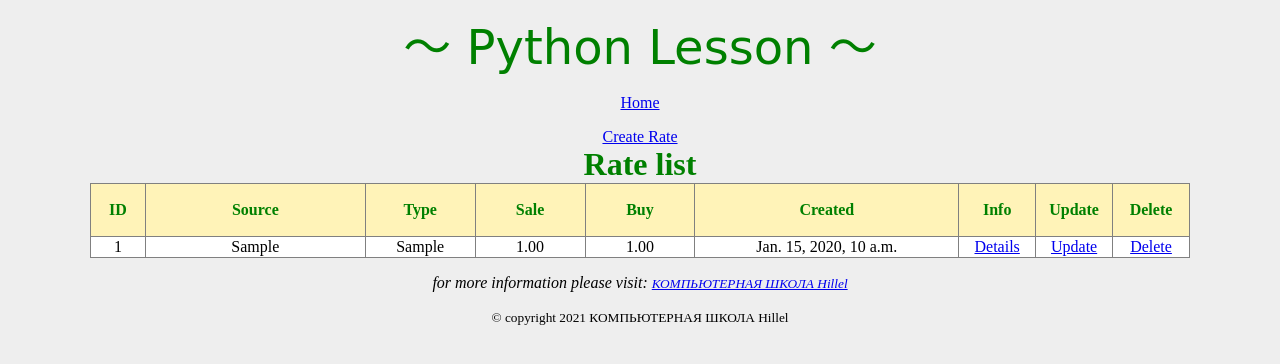
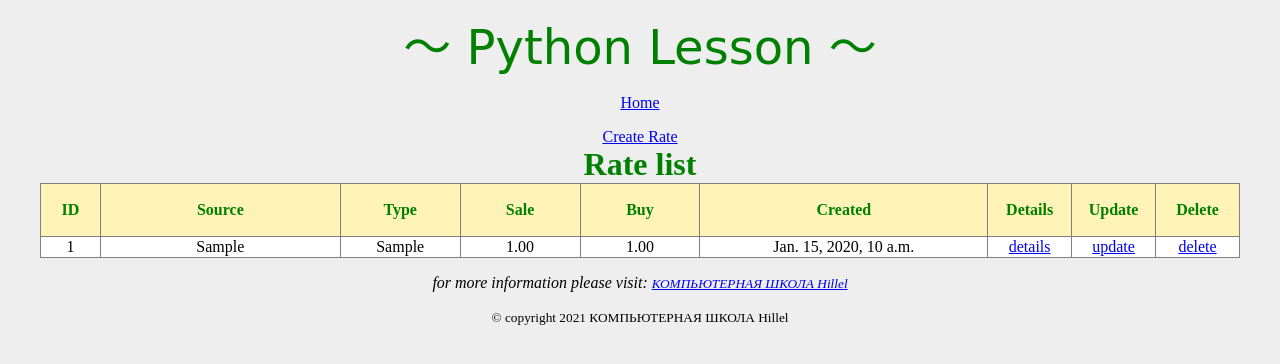
Before and after one commit to YoshioYabusaki/currency_JP, a Django app: page /rate/list/ in a window 1280 px wide. Shown: the top 364 px of the page. Run offline with Django 3.2, Linux system fonts and the light colour scheme; tables that the repository leaves empty hold one stand-in row (values such as "Sample post").

Commit message:
minor fix in Rate html

```diff
--- a/app/currency/templates/rate_create.html
+++ b/app/currency/templates/rate_create.html
@@ -2,7 +2,7 @@
 
 {% block main_content %}
 
-Create Rate
+<caption><font size="6" style="color:green"><b>Create Rate</b></font></caption>
 
 <form method="post">
   {% csrf_token %}
--- a/app/currency/templates/rate_delete.html
+++ b/app/currency/templates/rate_delete.html
@@ -2,12 +2,12 @@
 
 {% block main_content %}
 
-Are you sure you want to delete rate with ID: {{ object.id }}
+<font size="5" style="color:red">Are you sure you want to delete the rate with ID: {{ object.id }} ?</font>
 
 <form method="post">
   {% csrf_token %}
   {{ form.as_p }}
-  <button type="submit">Delete</button>
+  <button type="submit" style="color:red">Click here to Delete</button>
 </form>
 
 {% endblock %}
--- a/app/currency/templates/rate_details.html
+++ b/app/currency/templates/rate_details.html
@@ -2,7 +2,8 @@
 
 {% block main_content %}
 
-Rate Details
+<caption><font size="6" style="color:green"><b>Rate Details</b></font></caption>
+<br>
 
 ID: {{ object.id }}<br>
 Source: {{ object.source }}<br>
--- a/app/currency/templates/rate_list.html
+++ b/app/currency/templates/rate_list.html
@@ -1,7 +1,7 @@
 {% extends 'base.html' %}
 
 {% block main_content %}
-<table width="1100" border="1" style="border-collapse: collapse">
+<table width="1200" border="1" style="border-collapse: collapse">
   <caption><font size="6" style="color:green"><b>Rate list</b></font></caption>
 
   <a href="/rate/create/">Create Rate</a>
@@ -15,7 +15,7 @@
       <th> Sale </th>
       <th> Buy </th>
       <th> Created </th>
-      <th> Info </th>
+      <th> Details </th>
       <th> Update </th>
       <th> Delete </th>
     </tr>
@@ -30,9 +30,9 @@
         <td width="10%" align="center">{{ rate.sale }}</td>
         <td width="10%" align="center">{{ rate.buy }}</td>
         <td width="24%" align="center">{{ rate.created }}</td>
-        <td width="7%" align="center"><a href="/rate/details/{{ rate.id }}/">Details</a></td>
-        <td width="7%" align="center"><a href="/rate/update/{{ rate.id }}/">Update</a></td>
-        <td width="7%" align="center"><a href="/rate/delete/{{ rate.id }}/">Delete</a></td>
+        <td width="7%" align="center"><a href="/rate/details/{{ rate.id }}/">details</a></td>
+        <td width="7%" align="center"><a href="/rate/update/{{ rate.id }}/">update</a></td>
+        <td width="7%" align="center"><a href="/rate/delete/{{ rate.id }}/">delete</a></td>
       </tr>
     {% endfor %}
   </tbody>
--- a/app/currency/templates/rate_update.html
+++ b/app/currency/templates/rate_update.html
@@ -2,7 +2,7 @@
 
 {% block main_content %}
 
-Update Rate
+<caption><font size="6" style="color:green"><b>Update Rate</b></font></caption>
 
 <form method="post">
   {% csrf_token %}
```
